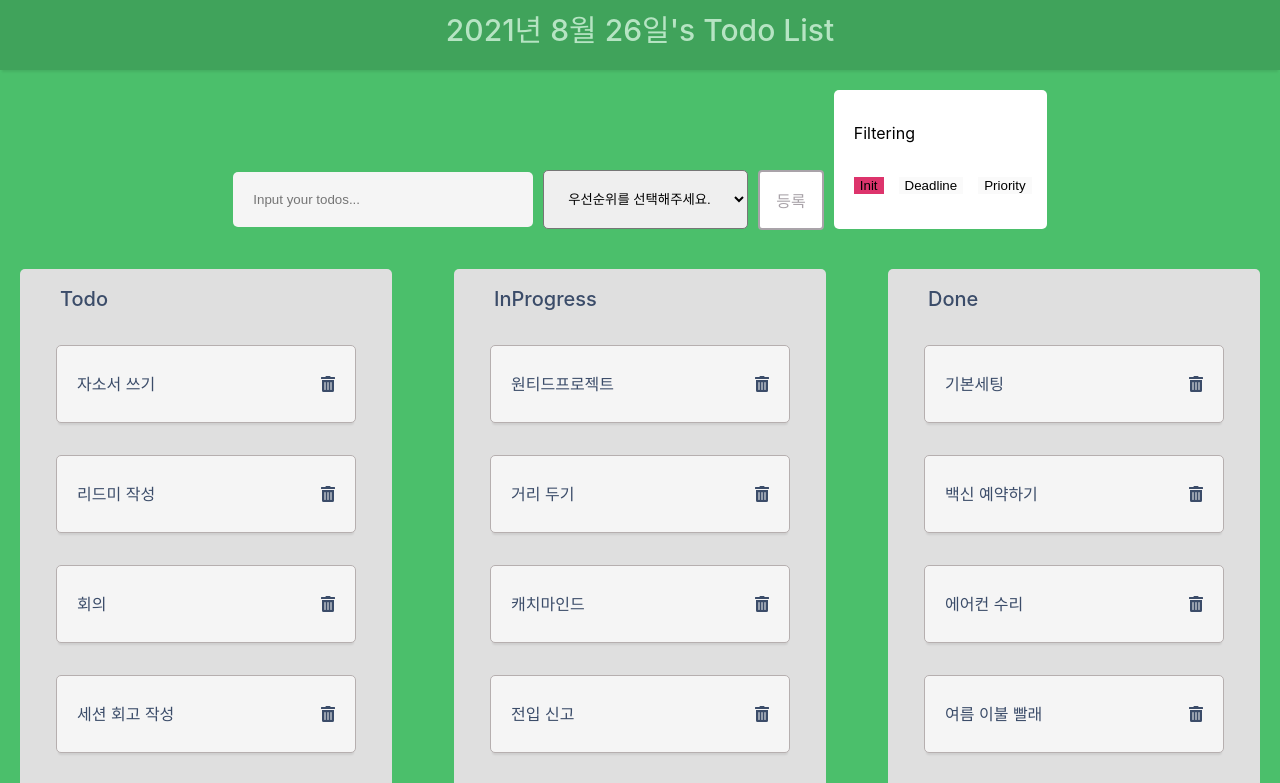
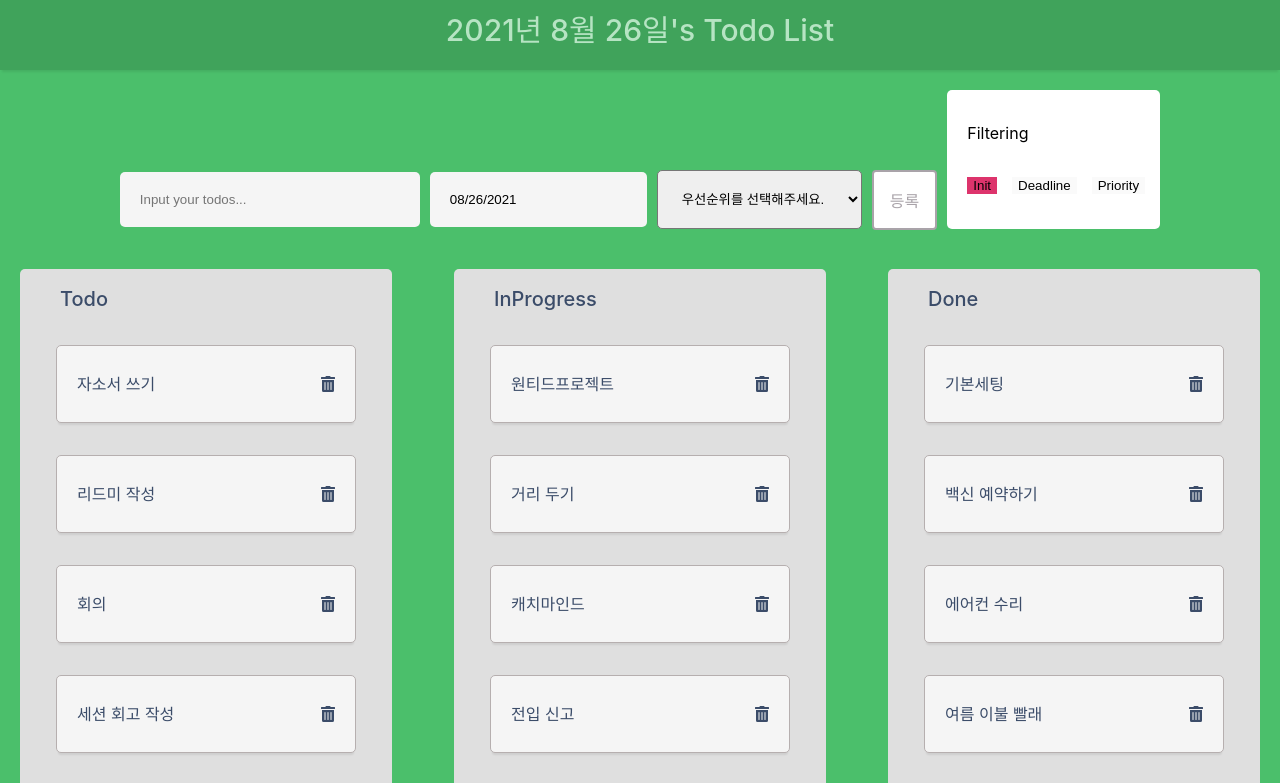
Before and after one commit to Derek-94/modo-todo-assignment, a React (Create React App) app: page / in a window 1280 px wide. Shown: the top 783 px of the page. Built offline with nearby package versions, Linux system fonts and the light colour scheme.

Commit message:
Feature(calendar): Update react-datepicker. (#26)

```diff
--- a/package.json
+++ b/package.json
@@ -14,9 +14,11 @@
     "@types/jest": "^26.0.15",
     "@types/node": "^12.0.0",
     "@types/react": "^17.0.0",
+    "@types/react-datepicker": "^4.1.4",
     "@types/react-dom": "^17.0.0",
     "@types/styled-components": "^5.1.12",
     "react": "^17.0.2",
+    "react-datepicker": "^4.2.1",
     "react-dom": "^17.0.2",
     "react-scripts": "4.0.3",
     "styled-components": "^5.3.0",
--- a/src/components/Todo/TodoForm.tsx
+++ b/src/components/Todo/TodoForm.tsx
@@ -1,7 +1,10 @@
 import React, { useState } from 'react';
+import DatePicker from 'react-datepicker';
+import 'react-datepicker/dist/react-datepicker.css';
 import styled from 'styled-components';
 import Button from '../common/Button';
 
+import { dateFormatString } from '../../utils/date';
 import { Itodo, PriorityType } from 'types';
 import uuidv4 from 'utils/getUuid';
 
@@ -12,6 +15,7 @@ interface TodoWrapperProps {
 const TodoForm: React.FC<TodoWrapperProps> = ({ onAddTodo }) => {
   const [inputTodo, setInputTodo] = useState<string>('');
   const [priority, setPriority] = useState<PriorityType>('');
+  const [dueDate, setDueDate] = useState<Date>(new Date());
   const [validationError, setValidationError] = useState<boolean>(false);
 
   const onChangeInput: React.ChangeEventHandler<HTMLInputElement> = e => {
@@ -34,6 +38,7 @@ const TodoForm: React.FC<TodoWrapperProps> = ({ onAddTodo }) => {
         taskName: inputTodo,
         status: 'Todo',
         priority: priority,
+        dueDate: dateFormatString(dueDate as Date),
       });
     }
   };
@@ -46,6 +51,11 @@ const TodoForm: React.FC<TodoWrapperProps> = ({ onAddTodo }) => {
           value={inputTodo}
           onChange={onChangeInput}
           placeholder="Input your todos..."
+        />
+        <TodoDatePick
+          selected={dueDate}
+          onChange={date => setDueDate(date as Date)}
+          placeholderText="Set due date..."
         />
         <Select defaultValue="default" required onChange={onChangePriority}>
           <option value="default" disabled>
@@ -81,8 +91,16 @@ const Input = styled.input`
   font-weight: ${({ theme }) => theme.layout.fontBold};
 `;
 
+const TodoDatePick = styled(DatePicker)`
+  padding: ${({ theme }) => theme.layout.padding};
+  background-color: ${({ theme }) => theme.color.whiteBackground};
+  margin-left: ${({ theme }) => theme.layout.formMargin};
+  border-radius: ${({ theme }) => theme.layout.radius};
+  cursor: pointer;
+`;
+
 const Select = styled.select`
-  margin: 10px 10px;
+  margin: ${({ theme }) => theme.layout.formMargin};
   padding: ${({ theme }) => theme.layout.padding};
   cursor: pointer;
   border-radius: ${({ theme }) => theme.layout.radius};
--- a/src/styles/theme.ts
+++ b/src/styles/theme.ts
@@ -16,6 +16,7 @@ export const theme = {
     labelPadding: '5px 10px',
     dropShadow: 'rgba(0, 0, 0, 0.08) 0 4px 2px -2px',
     gap: '20px',
+    formMargin: '10px',
     titleSize: '30px',
     subTitleSize: '20px',
     fontBold: '500',
```
Also changed, not shown: 1 other file (tests, documents, lock files or other folders).
